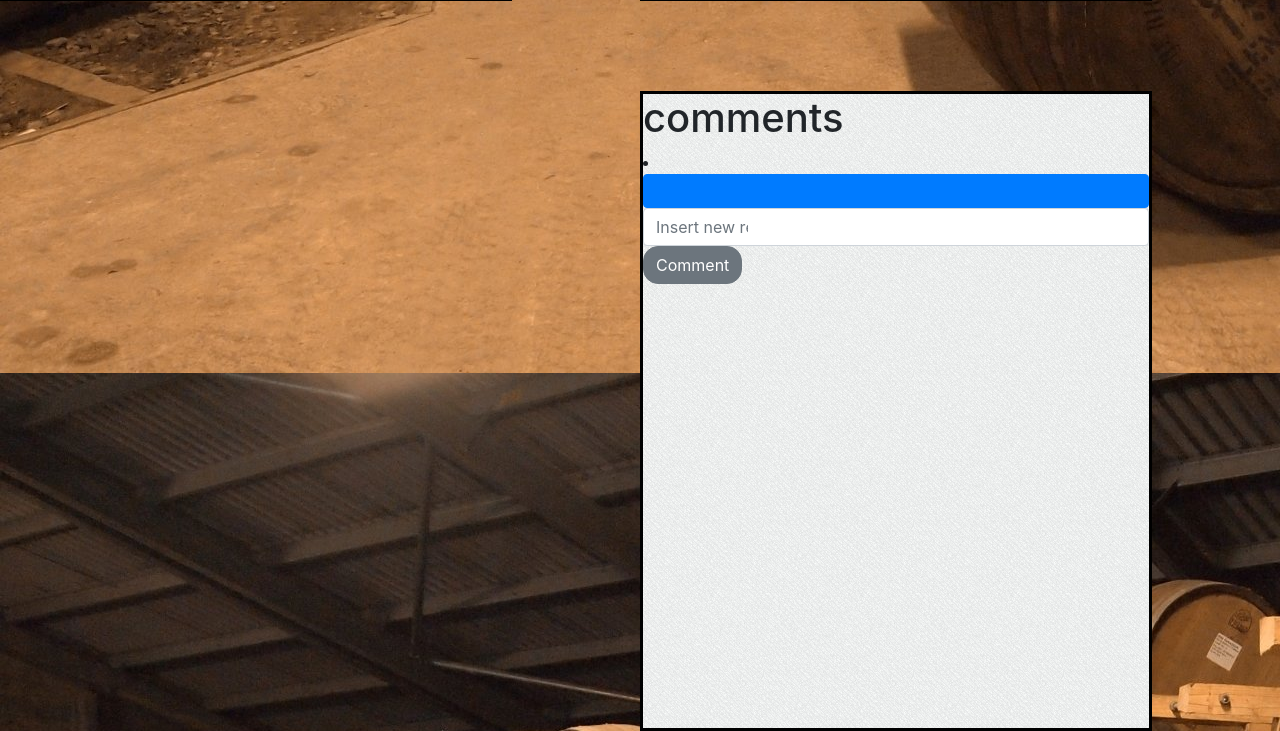
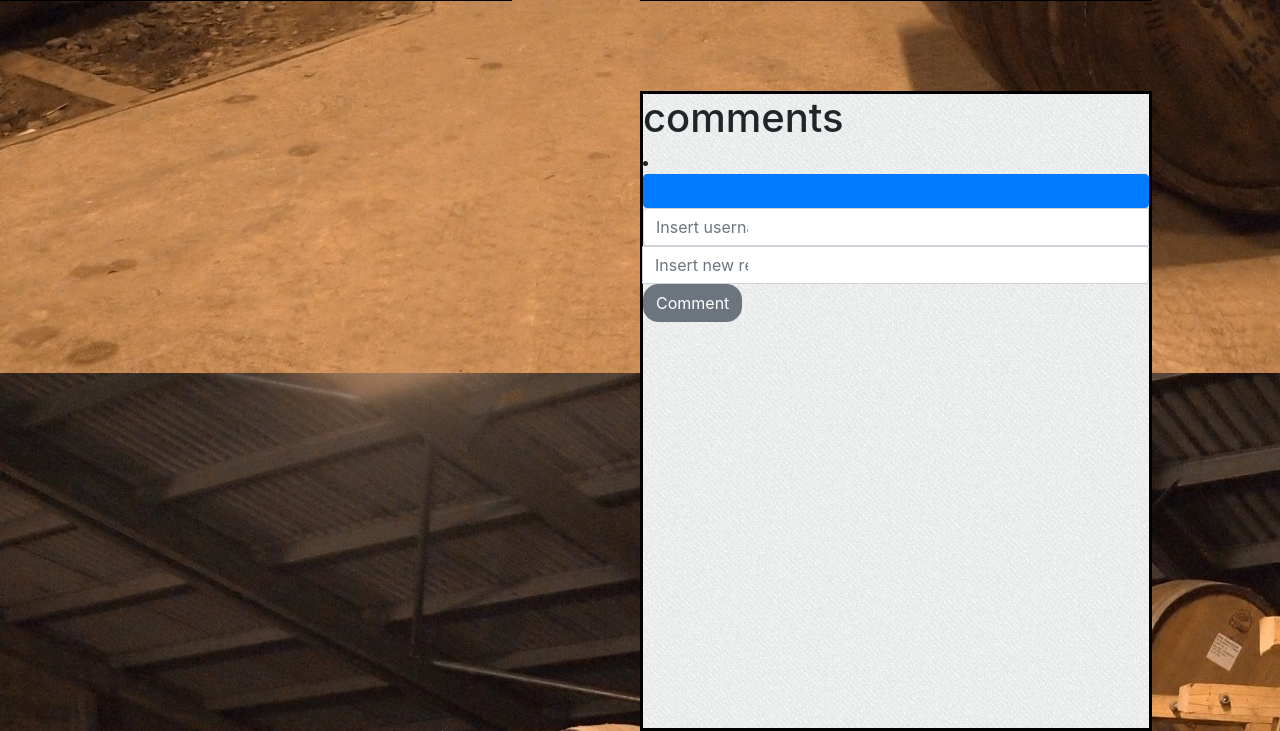
Before and after one commit to Bethanjames93/bootcamp_beeefcakes, a Node server app: template views/comments.handlebars in a window 1280 px wide. Shown: the part 3947-4678 px from the top of the page. Run offline with Node 20, Linux system fonts and the light colour scheme; the template is opened without the code that fills it: most values are stand-ins (such as "Sample title", 1, 10 or a date in 2020); some libraries are stand-ins or nearby versions.

Commit message:
adding button ids to buttons.js and also added username field to comments.handlebars

```diff
--- a/public/js/index.js
+++ b/public/js/index.js
@@ -1,24 +1,12 @@
-//------------------ JQuery HTML page Elements RENAME BASED ON ACTUAL HTML ID's------------------
-
-//brewery search location field & id !!-------RENAME BASED ON HTML ID'S--------!!
+//------------------ JQuery HTML page Elements RENAME BASED ON ACTUAL HTML ID's-----------------//
 const $searchbyCity = $("#searchLocation");
-//search location submit button !!-------RENAME BASED ON HTML ID'S--------!!
 const $searchSubmitBtn = $("#search-location-button");
-
-//show comments button !!-------RENAME BASED ON HTML ID'S--------!!
-const $showCommentsBtn = $("#submit");
-
-//comments text field & id !!-------RENAME BASED ON HTML ID'S--------!!
-const $commentsText = $("#example-text");
-//comments username field & id !!-------RENAME BASED ON HTML ID'S--------!!
-const $username = $("#example-description");
+const $showCommentsBtn = $("#show-comments");
+const $commentsText = $("#comment-text");
+const $username = $("#user-name");
 //comments rating field & id !!-------RENAME BASED ON HTML ID'S--------!!
-const $rating = $("#example-description");
-//comments submit button !!-------RENAME BASED ON HTML ID'S--------!!
-const $commentsSubmitBtn = $("#submit");
-
-//div to hold comments !!-------RENAME BASED ON HTML ID'S--------!!
-const $commentsList = $("#example-list");
+// const $rating = $("#example-description");
+const $commentsSubmitBtn = $("#add-comment-button");
 
 // ------------------API functions for the comments, these link to the "comments-apiRoutes"------------------
 
--- a/views/comments.handlebars
+++ b/views/comments.handlebars
@@ -32,6 +32,8 @@
             </li>
             <div class="input-group">
                 <input type="text" class="form-control" aria-label="Input group example"
+                    aria-describedby="btnGroupAddon" placeholder="Insert username" id="user-name">
+                <input type="text" class="form-control" aria-label="Input group example"
                     aria-describedby="btnGroupAddon" placeholder="Insert new review!" id="comment-text">
             </div>
             <div class="btn-group mr-2" role="group" aria-label="First group">
```
